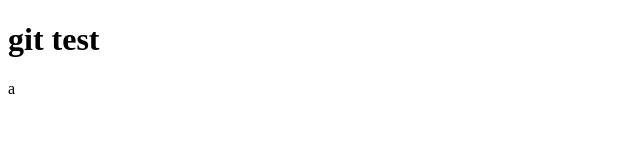
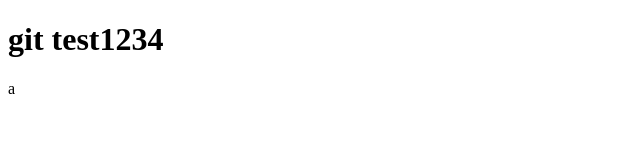
Before and after one commit to vidsava/git-101, a plain HTML site: page index.html in a window 1280 px wide. Shown: the whole page, without its empty margins (0-640 px from the left). Drawn offline with Linux system fonts and the light colour scheme.

Commit message:
add 1234

```diff
--- a/index.html
+++ b/index.html
@@ -6,6 +6,6 @@
     <title>Document</title>
 </head>
 <body>
-    <h1>git test</h1>a
+    <h1>git test1234</h1>a
 </body>
 </html>
```
